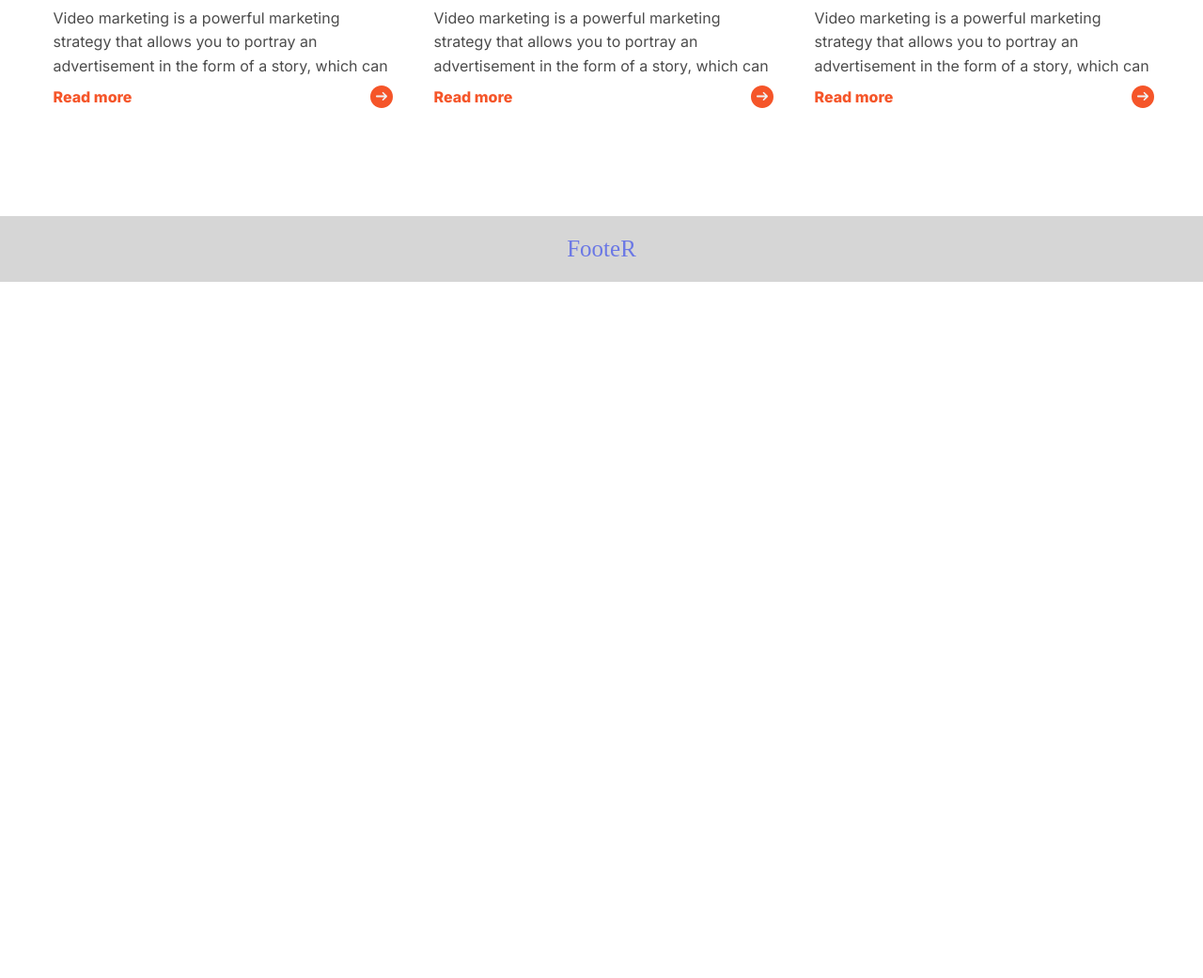
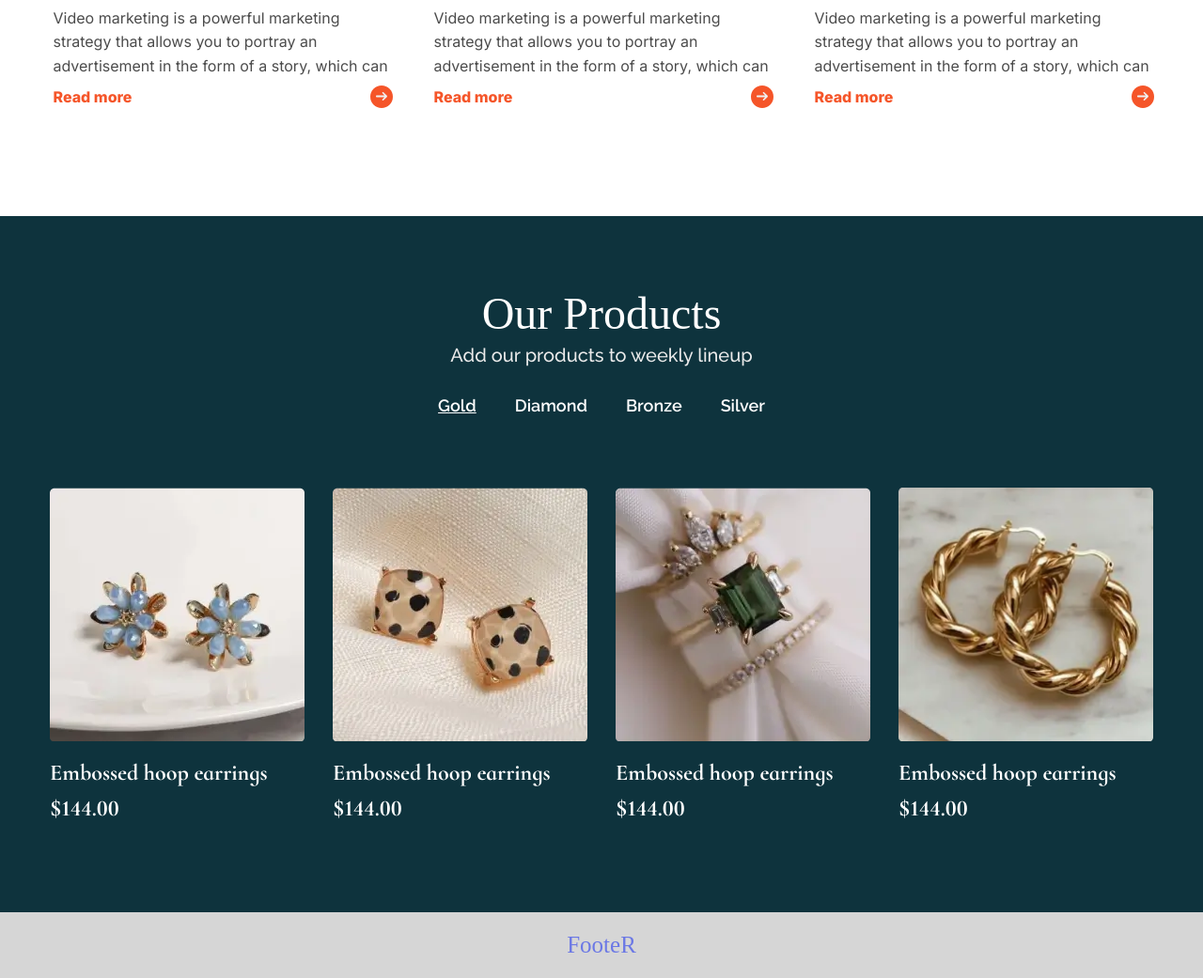
Before and after one commit to AndreyZBC/practice, a plain HTML site: page lesson_17/index.html in a window 1280 px wide. Shown: the part 716-1757 px from the top of the page at 94% size. Before the commit the page ends 1016 px from the top, so only its background shows below. Drawn offline with Linux system fonts and the light colour scheme; a web font is replaced by a local one.

Commit message:
Add files via upload

```diff
--- a/lesson_17/css/style.css
+++ b/lesson_17/css/style.css
@@ -1,6 +1,8 @@
 /*Підключення шрифтів */
 @import url("https://fonts.googleapis.com/css2?family=DM+Serif+Text&display=swap");
 @import url("https://fonts.googleapis.com/css2?family=Inter:wght@100..900&display=swap");
+@import url("https://fonts.googleapis.com/css2?family=Cormorant+Infant:wght@700&display=swap");
+@import url("https://fonts.googleapis.com/css2?family=Raleway:ital,wght@0,100..900;1,100..900&display=swap");
 
 /*Підключення шрифтів в ручну*/
 
@@ -74,15 +76,15 @@
 	margin-bottom: 16px;
 	transition: all 0.4s;
 	overflow: hidden;
+	width: 100%;
 }
-.card-products__img{
+.card-products__img {
 	width: 100%;
 	height: 100%;
 	aspect-ratio: 357 / 240;
 	object-fit: cover;
 	transition: all 0.4s;
 }
-
 
 .card-products__img:hover {
 	transform: scale(1.03);
@@ -94,9 +96,7 @@
 	margin-bottom: 16px;
 	transition: all 0.2s;
 }
-.card-products__title:hover {
-	color: #f55529c3;
-}
+
 .card-products__text {
 	margin-bottom: 8px;
 	opacity: 0.7;
@@ -115,9 +115,7 @@
 	line-height: 24px;
 	transition: all 0.4s;
 }
-.card-products__link:hover {
-	color: #f55529c3;
-}
+
 .card-products__arrow {
 	width: 24px;
 	height: 24px;
@@ -127,17 +125,100 @@
 .card-products__arrow:hover {
 	transform: scale(1.05);
 }
-@media (any-hover: hover) {
-	a:hover {
-		text-decoration: underline;
-	}
+
+.page {
+	background-color: #0e333d;
+	padding: 94px 0px;
 }
-@media (max-width: 1490px){
+.page__container {
+	max-width: 1204px;
+}
+.lineup {
+	color: #fff;
+	line-height: 127%;
+}
+.lineup__title {
+	font-family: "DM Serif Text", serif;
+	font-size: 48px;
+	margin-bottom: 23px;
+	text-align: center;
+}
+.lineup__sub-title {
+	font-family: "Raleway", sans-serif;
+	color: #ebebeb;
+	font-size: 20px;
+	font-weight: 500;
+	margin-bottom: 34px;
+	text-align: center;
+}
+.lineup__list {
+	font-family: "Raleway", sans-serif;
+	font-weight: 600;
+	font-size: 18px;
+	color: #FFF;
+	display: flex;
+	column-gap: 41px;
+	justify-content: center;
+	margin-bottom: 77px;
+}
+.list-lineup {
+}
+.list-lineup__link {
+}
+.list-lineup__link--underline{
+	text-decoration-line: underline;
+}
+.lineup__section {
+	display: flex;
+	flex-wrap: wrap;
+	margin: 0px -15px;
+}
+.products-lineup {
+	font-family: "Cormorant Infant", serif;
+	font-weight: 700;
+	line-height: 140%;
+	font-size: 24px;
+}
+.products-lineup__column {
+	padding: 0px 15px;
+	flex: 0 1 25%;
+	display: flex;
+	flex-direction: column;
+}
+.column-products {
+	min-height: 100%;
+}
+.column-products__image {
+	margin-bottom: 17px;
+	overflow: hidden;
+	transition: all 0.4s;
+}
+.column-products__image-link{
+	width: 100%;
+	height: 100%;
+	aspect-ratio: 271 / 270;
+	object-fit: cover;
+	transition: all 0.4s;
+}
+.column-products__image-link:hover{
+	transform: scale(1.03);
+}
+
+.column-products__title {
+	margin-bottom: 4px;
+	transition: all 0.4s;
+}
+.column-products__link-price {
+}
+@media (max-width: 1490px) {
 	.main__block {
 		background: none;
 	}
 }
-@media (max-width: 991.98px){
+@media (max-width: 1199.98px){
+
+}
+@media (max-width: 991.98px) {
 	.products__body {
 		margin: 0px -12px;
 	}
@@ -149,6 +230,12 @@
 	}
 	.products__sub-title {
 		margin-bottom: 30px;
+	}
+	.lineup__list {
+		margin-bottom: 50px;
+	}
+	.page {
+		padding: 70px 0px;
 	}
 }
 @media (max-width: 767.98px) {
@@ -164,13 +251,19 @@
 	.products__title {
 		font-size: 48px;
 	}
+	.products-lineup__column {
+		flex: 0 1 50%;
+	}
+	.lineup__section {
+		row-gap: 30px;
+	}
+	.page {
+		padding: 50px 0px;
+	}
 }
 @media (max-width: 590px) {
 	.popular-products__card {
 		flex: 1 1 100%;
-	}
-	.card-products__img img{
-		width: 100%;
 	}
 	.products__sub-title {
 		margin-bottom: 20px;
@@ -182,6 +275,15 @@
 		font-size: 48px;
 		margin-bottom: 10px;
 	}
+	.lineup__section {
+		row-gap: 20px;
+	}
+	.lineup__title,
+	.lineup__sub-title,
+	.lineup__list{
+		margin-bottom: 20px;
+	}
+
 }
 @media (max-width: 480px) {
 	.products__title {
@@ -195,6 +297,33 @@
 	.products {
 		padding: 30px 0px;
 	}
+	.lineup__title {
+		font-size: 40px;
+	}
+	.lineup__sub-title {
+		font-size: 18px;
+	}
+	.products-lineup__column {
+		flex: 0 1 100%;
+	}
+}
+@media (any-hover: hover) {
+	.card-products__title:hover {
+		color: #f55529c3;
+	}
+	.card-products__link:hover {
+		color: #f55529c3;
+		text-decoration: underline;
+	}
+	.column-products__title:hover {
+	color: #eed0a2;
+	}
+	.column-products__link-price:hover {
+		text-decoration: underline;
+	}
+	.lineup__list a:hover{
+		text-decoration: underline;
+	}
 }
 .footer {
 	background-color: #99999967;
--- a/lesson_17/index.html
+++ b/lesson_17/index.html
@@ -70,6 +70,54 @@
 					</div>
 				</div>
 			</div>
+			<div class="page">
+				<div class="page__container">
+					<div class="lineup">
+						<h2 class="lineup__title">Our Products</h2>
+						<div class="lineup__sub-title">Add our products to weekly lineup</div>
+						<ul class="lineup__list list-lineup">
+							<a href="#"><li class="list-lineup__link list-lineup__link--underline">Gold</li></a>
+							<a href="#"><li class="list-lineup__link">Diamond</li></a>
+							<a href="#"><li class="list-lineup__link">Bronze</li></a>
+							<a href="#"><li class="list-lineup__link">Silver</li></a>
+						</ul>
+						<div class="lineup__section products-lineup">
+							<div class="products-lineup__column column-products">
+								<a href="" class="column-products__image">
+									<img class="column-products__image-link" src="img/main/lineup/product-1.webp"
+										alt="product-1">
+								</a>
+								<a href="#" class="column-products__title">Embossed hoop earrings</a>
+								<a href="#" class="column-products__link-price">$144.00</a>
+							</div>
+							<div class="products-lineup__column column-products">
+								<a href="" class="column-products__image">
+									<img class="column-products__image-link" src="img/main/lineup/product-2.webp"
+										alt="product-2">
+								</a>
+								<a href="#" class="column-products__title">Embossed hoop earrings</a>
+								<a href="#" class="column-products__link-price">$144.00</a>
+							</div>
+							<div class="products-lineup__column column-products">
+								<a href="" class="column-products__image">
+									<img class="column-products__image-link" src="img/main/lineup/product-3.webp"
+										alt="product-3">
+								</a>
+								<a href="#" class="column-products__title">Embossed hoop earrings</a>
+								<a href="#" class="column-products__link-price">$144.00</a>
+							</div>
+							<div class="products-lineup__column column-products">
+								<a href="" class="column-products__image">
+									<img class="column-products__image-link" src="img/main/lineup/product-4.webp"
+										alt="product-4">
+								</a>
+								<a href="#" class="column-products__title">Embossed hoop earrings</a>
+								<a href="#" class="column-products__link-price">$144.00</a>
+							</div>
+						</div>
+					</div>
+				</div>
+			</div>
 		</main>
 		<footer class="footer">FooteR</footer>
 	</div>
```
Also changed, not shown: lesson_17/img/main/lineup/product-1.webp (added), lesson_17/img/main/lineup/product-2.webp (added), lesson_17/img/main/lineup/product-3.webp (added), lesson_17/img/main/lineup/product-4.webp (added).
